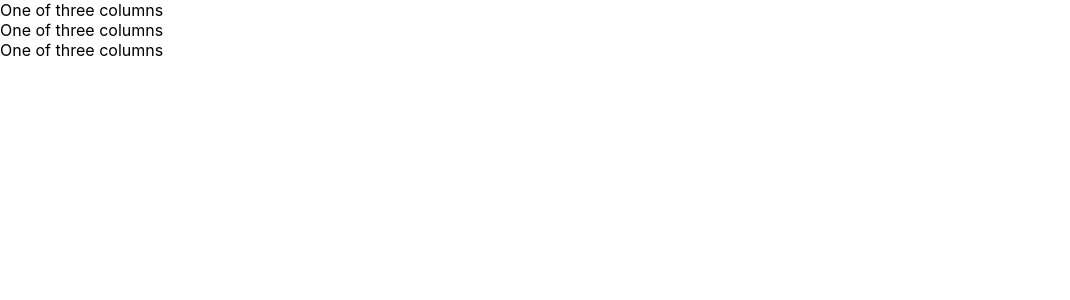
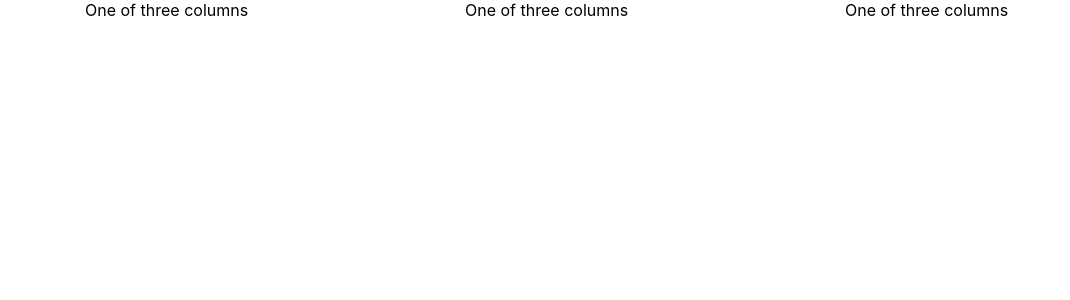
Before and after one commit to AugustinJose1221/resume, a React (Create React App) app: page / in a window 1280 px wide. Shown: the top 300 px of the page, without its empty margins (0-1070 px from the left). Built offline with nearby package versions, Linux system fonts and the light colour scheme.

Commit message:
Minor Updates

```diff
--- a/package.json
+++ b/package.json
@@ -6,8 +6,11 @@
     "@testing-library/jest-dom": "^4.2.4",
     "@testing-library/react": "^9.5.0",
     "@testing-library/user-event": "^7.2.1",
+    "mdbreact": "^4.26.1",
     "react": "^16.13.1",
+    "react-bootstrap": "^1.0.1",
     "react-dom": "^16.13.1",
+    "react-grid-system": "^6.4.2",
     "react-scripts": "3.4.1"
   },
   "scripts": {
--- a/src/resume.js
+++ b/src/resume.js
@@ -1,21 +1,22 @@
 import React, { Component } from 'react'
+//import './css/style.css';
+import { Container, Row, Col } from 'react-grid-system';
+const Resume = () => {
+  return (
+    <Container>
+    <Row>
+      <Col sm={4}>
+        One of three columns
+      </Col>
+      <Col sm={4}>
+        One of three columns
+      </Col>
+      <Col sm={4}>
+        One of three columns
+      </Col>
+    </Row>
+</Container>
+  );
+}
 
-export default class Resume extends Component {
-  render() {
-    return (
-      <div className="container">
-        <div className="row">
-          <div className="col-sm">
-            One of three columns
-          </div>
-          <div className="col-sm">
-            One of three columns
-          </div>
-          <div className="col-sm">
-            One of three columns
-        </div>
-      </div>
-    </div>
-    )
-}
-}
+export default Resume;
```
Also changed, not shown: src/css/style.css (added), 1 other file (tests, documents, lock files or other folders).
